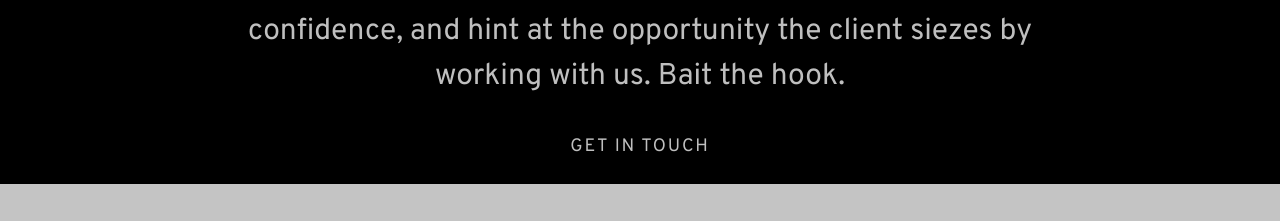
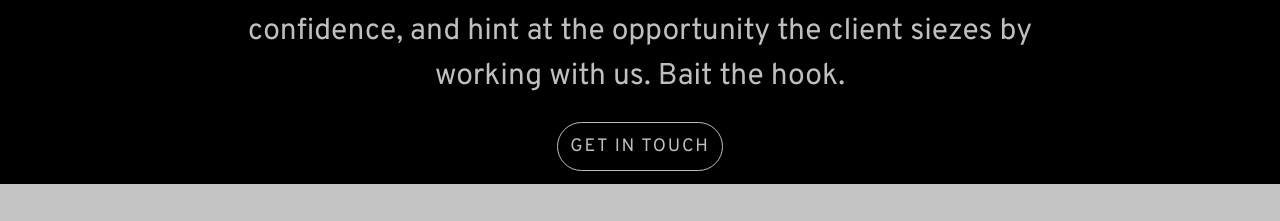
Before and after one commit to gdickison/workmanship, a React (Create React App) app: page / in a window 1280 px wide. Shown: the part 1570-1791 px from the top of the page. Built offline with nearby package versions, Linux system fonts and the light colour scheme; a web font is replaced by a local one.

Commit message:
Forgot to update the GetInTouch button

```diff
--- a/src/Components/GetInTouch.js
+++ b/src/Components/GetInTouch.js
@@ -11,11 +11,13 @@ const StyledMenuLinkA = styled.a`
     padding: 12px;
     text-decoration: none;
     letter-spacing: .1rem;
+    border: 1px solid #BFBFBF;
+    border-radius: 25px;
 
     &:hover {
-        border: 1px solid #BFBFBF;
-        border-radius: 25px;
         cursor: pointer;
+        color: #000000;
+        background-color: #E5E5E5;
     }
 `;
 
```
